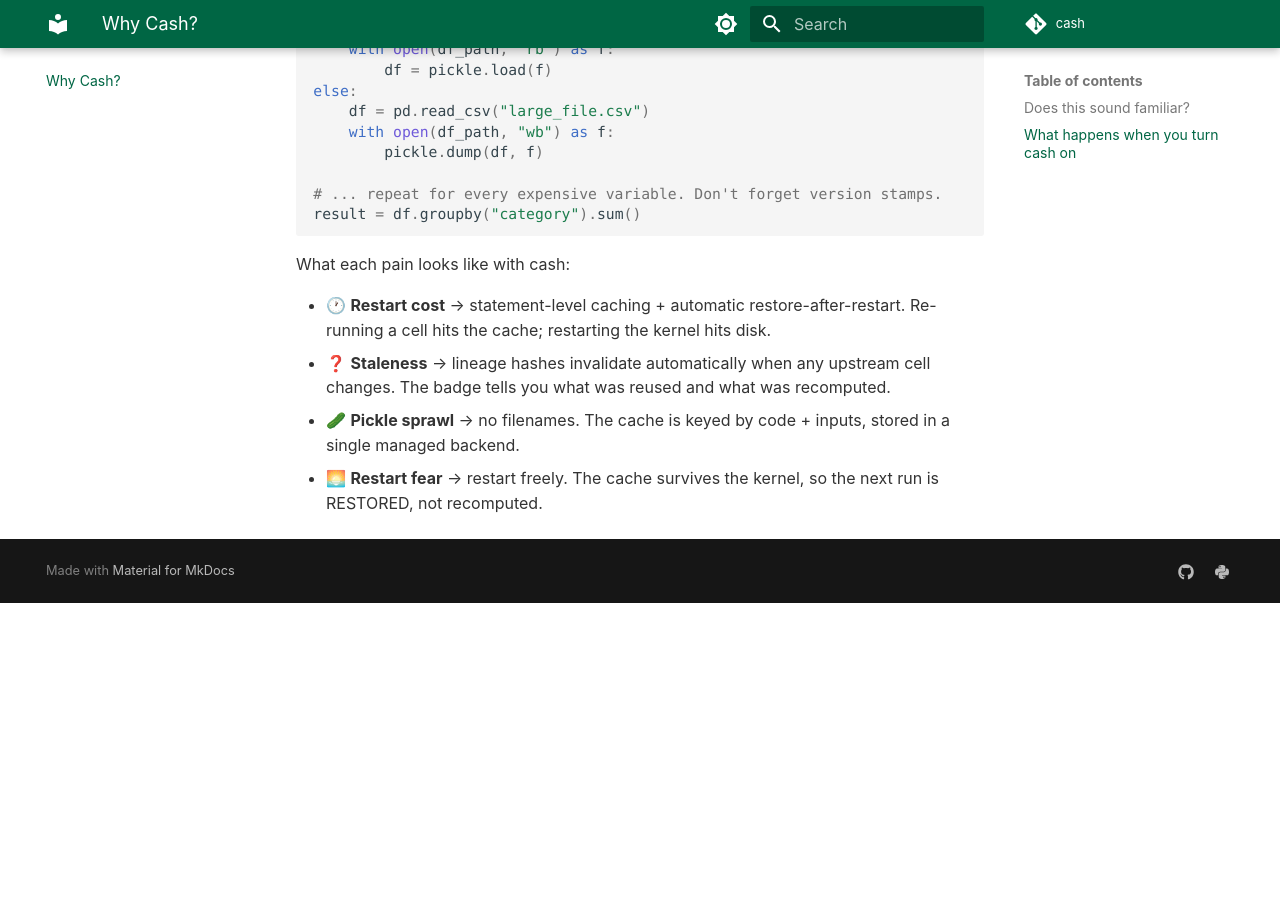
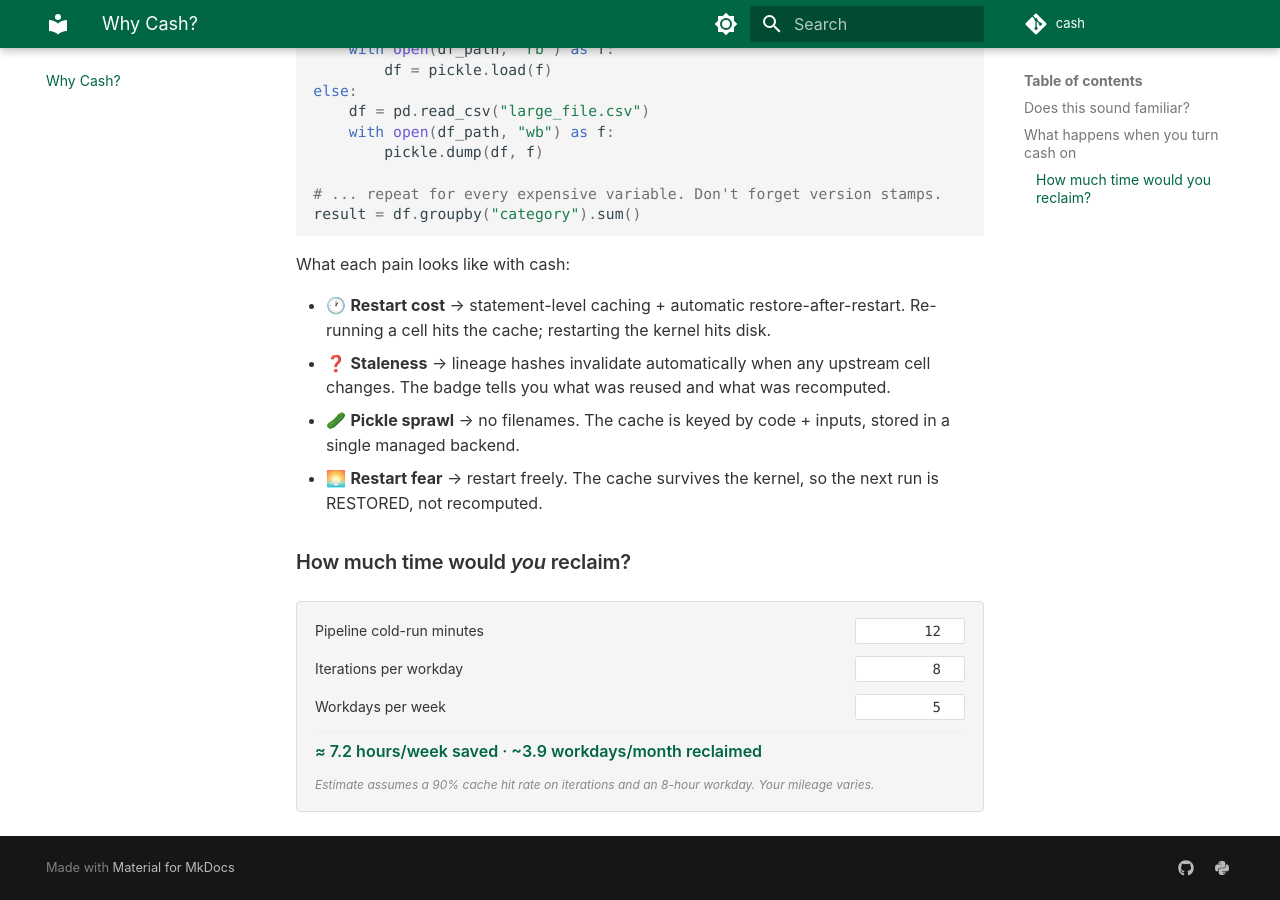
Before and after one commit to galgtonold/cash, an MkDocs documentation site: the page built from docs/why-cash.md, in a window 1280 px wide and 900 px high, scrolled down 1385 px. Built offline with MkDocs 1.6.1 and Material for MkDocs 9.7.7, drawn with Linux system fonts in a browser that asks for light colours; comment, search, counter and statistics services are not loaded; before the commit the page ends 1988 px from its top, so only the background shows below that; some of the changed lines change nothing that is shown.

Commit message:
docs(why-cash): add §2 reclaim-your-time calculator

```diff
--- /dev/null
+++ b/docs/javascripts/why-cash-calculator.js
@@ -0,0 +1,79 @@
+/* "Reclaim your time" calculator for docs/why-cash.md.
+ *
+ * Progressively enhances any <div class="cash-calculator"> on the page,
+ * replacing its empty contents with three labelled inputs and a live
+ * output line. Pure vanilla JS, no dependencies.
+ *
+ * Formula (documented inline on the page):
+ *   hours_saved_per_week =
+ *     (iterations_per_day × workdays × cold_run_minutes × HIT_RATE) / 60
+ *   working_days_reclaimed_per_month =
+ *     hours_saved_per_week × 4.33 / WORKDAY_HOURS
+ *
+ * HIT_RATE assumes 90% of iterations hit the cache after the first.
+ */
+(function () {
+  "use strict";
+
+  var HIT_RATE = 0.9;
+  var WORKDAY_HOURS = 8;
+  var WEEKS_PER_MONTH = 4.33;
+
+  function buildCalculator(root) {
+    root.innerHTML = [
+      '<div class="cash-calculator-row">',
+      '  <label for="cash-calc-mins">Pipeline cold-run minutes</label>',
+      '  <input id="cash-calc-mins" type="number" min="0" step="1" value="12">',
+      '</div>',
+      '<div class="cash-calculator-row">',
+      '  <label for="cash-calc-iters">Iterations per workday</label>',
+      '  <input id="cash-calc-iters" type="number" min="0" step="1" value="8">',
+      '</div>',
+      '<div class="cash-calculator-row">',
+      '  <label for="cash-calc-days">Workdays per week</label>',
+      '  <input id="cash-calc-days" type="number" min="0" max="7" step="1" value="5">',
+      '</div>',
+      '<div class="cash-calculator-output" aria-live="polite">',
+      '  <span data-cash-calc-output></span>',
+      '</div>',
+      '<div class="cash-calculator-caveat">',
+      '  Estimate assumes a 90% cache hit rate on iterations and an 8-hour workday. Your mileage varies.',
+      '</div>'
+    ].join("\n");
+
+    var mins  = root.querySelector("#cash-calc-mins");
+    var iters = root.querySelector("#cash-calc-iters");
+    var days  = root.querySelector("#cash-calc-days");
+    var out   = root.querySelector("[data-cash-calc-output]");
+
+    function recompute() {
+      var m = Math.max(0, Number(mins.value)  || 0);
+      var i = Math.max(0, Number(iters.value) || 0);
+      var d = Math.max(0, Number(days.value)  || 0);
+      var hoursPerWeek = (i * d * m * HIT_RATE) / 60;
+      var daysPerMonth = (hoursPerWeek * WEEKS_PER_MONTH) / WORKDAY_HOURS;
+      out.textContent =
+        "≈ " + hoursPerWeek.toFixed(1) + " hours/week saved · " +
+        "~" + daysPerMonth.toFixed(1) + " workdays/month reclaimed";
+    }
+    [mins, iters, days].forEach(function (el) {
+      el.addEventListener("input", recompute);
+    });
+    recompute();
+  }
+
+  function init() {
+    var roots = document.querySelectorAll(".cash-calculator");
+    for (var i = 0; i < roots.length; i++) {
+      if (roots[i].dataset.cashCalcReady === "1") continue;
+      roots[i].dataset.cashCalcReady = "1";
+      buildCalculator(roots[i]);
+    }
+  }
+
+  if (document.readyState === "loading") {
+    document.addEventListener("DOMContentLoaded", init);
+  } else {
+    init();
+  }
+})();
--- a/docs/why-cash.md
+++ b/docs/why-cash.md
@@ -98,3 +98,7 @@ What each pain looks like with cash:
 - ❓ **Staleness** → lineage hashes invalidate automatically when any upstream cell changes. The badge tells you what was reused and what was recomputed.
 - 🥒 **Pickle sprawl** → no filenames. The cache is keyed by code + inputs, stored in a single managed backend.
 - 🌅 **Restart fear** → restart freely. The cache survives the kernel, so the next run is RESTORED, not recomputed.
+
+### How much time would *you* reclaim?
+
+<div class="cash-calculator" markdown="0"></div>
--- a/mkdocs.yml
+++ b/mkdocs.yml
@@ -41,6 +41,7 @@ extra_css:
 
 extra_javascript:
   - javascripts/badge-iframe-resize.js
+  - javascripts/why-cash-calculator.js
 
 plugins:
   - search
```
